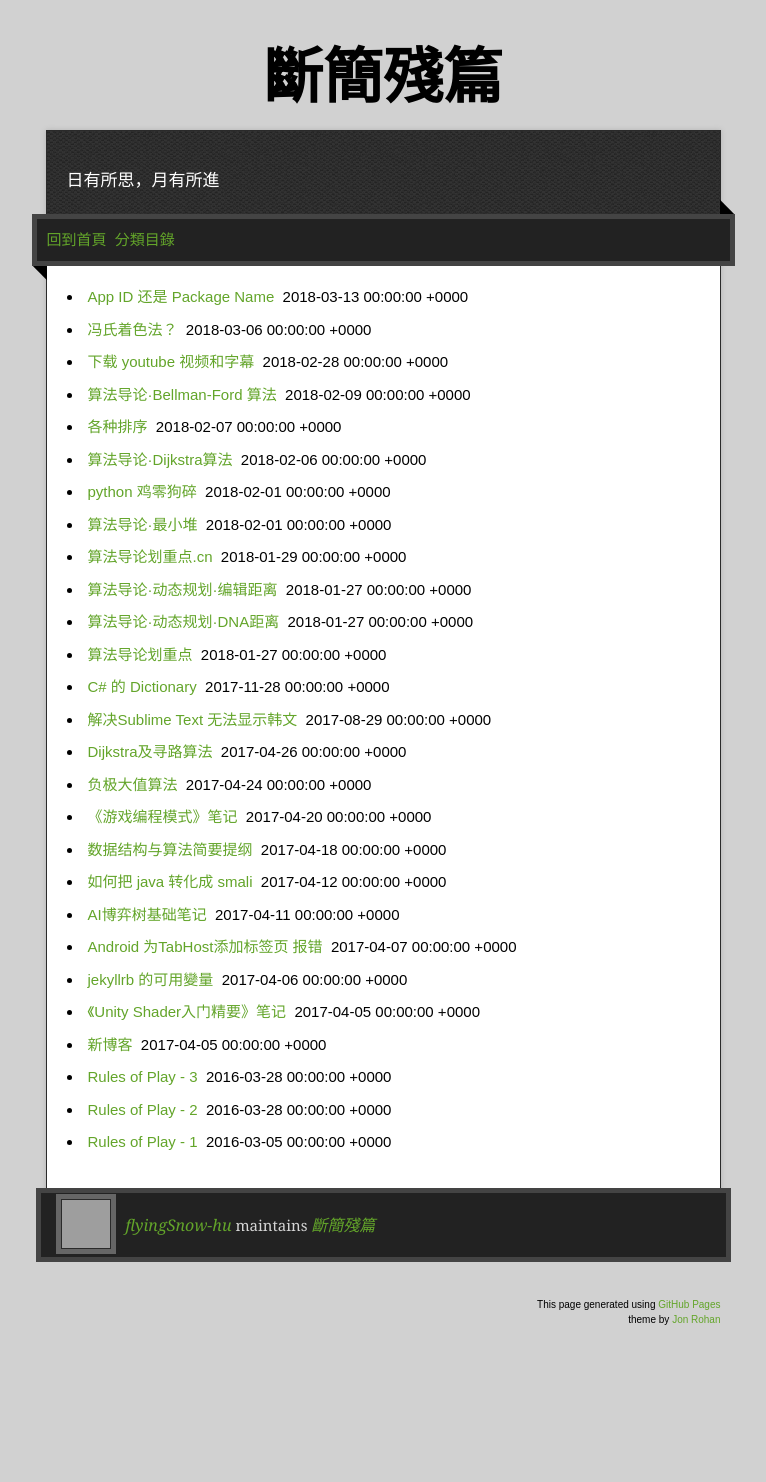
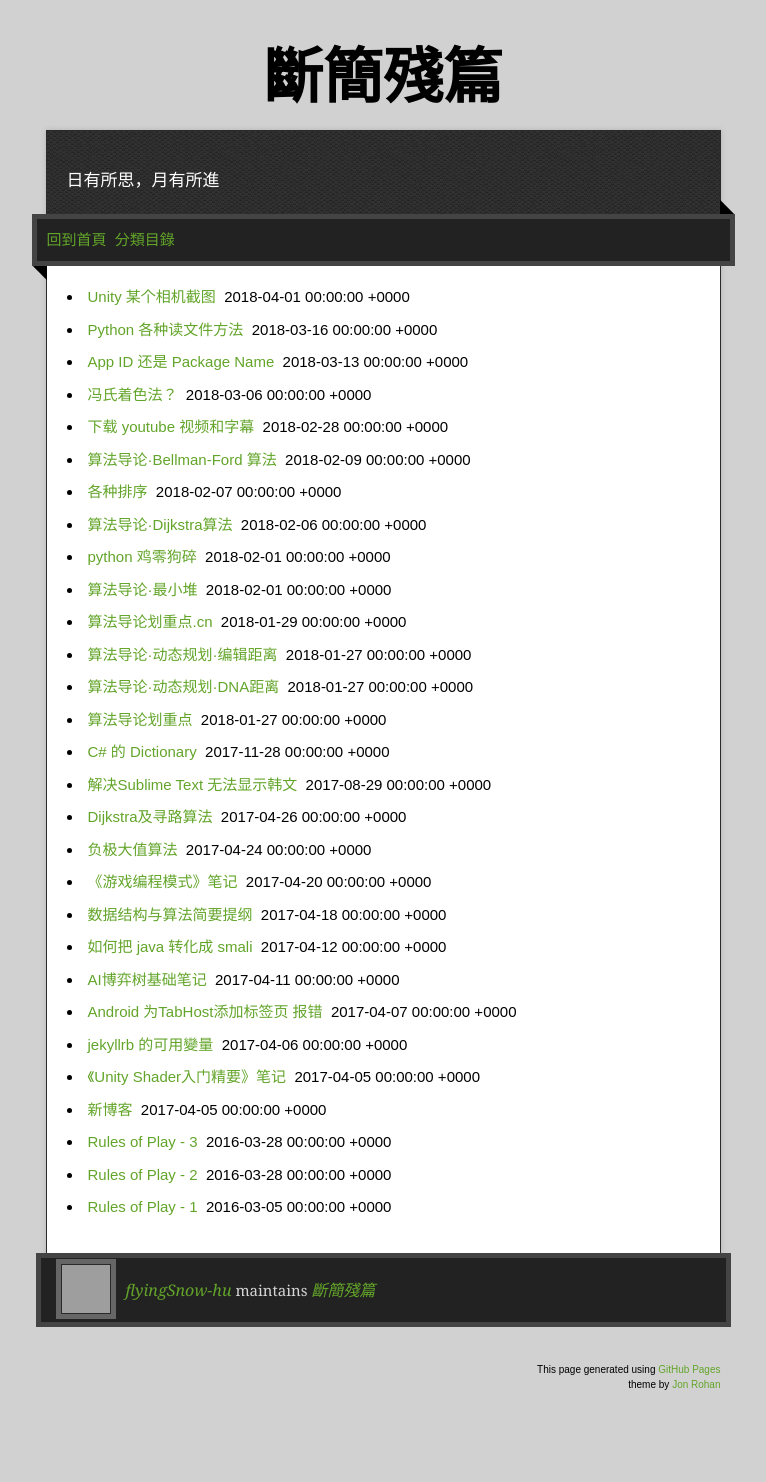
Before and after one commit to flyingSnow-hu/brokenslips, a Jekyll site: the page built from all_posts.html, in a window 1280 px wide. Shown: the whole page, without its empty margins (257-1023 px from the left). Built offline with Jekyll 4.4.1, drawn with Linux system fonts in a browser that asks for light colours; nearby versions of some CDN libraries; a file with an impossible date is left out; before the commit the page ends 1417 px from its top, so only the background shows below that; some of the changed lines change nothing that is shown; grey boxes are pictures that could not be loaded.

Commit message:
unity 截图

````diff
--- a/_posts/2018-03-16-read-lines.md
+++ b/_posts/2018-03-16-read-lines.md
@@ -2,7 +2,7 @@
 layout: timemachine
 title: Python 各种读文件方法
 tags: python readlines
-date: 2018-03-116
+date: 2018-03-16
 category: python
 ---
 # Python 各种读文件方法
--- /dev/null
+++ b/_posts/2018-04-01-unity-screenshot.md
@@ -0,0 +1,46 @@
+---
+layout: timemachine
+title: Unity 某个相机截图
+tags: unity
+date: 2018-04-01
+category: unity
+---
+# Unity 某个相机截图
+
+```C#
+using System.Collections;
+using System.Collections.Generic;
+using System.IO;
+using UnityEngine;
+
+[RequireComponent(typeof(Camera))]
+public class ScreenShot : MonoBehaviour {
+
+	void OnGUI () {
+        if (GUILayout.Button("截图")) {
+            var camera = GetComponent<Camera>();
+            RenderTexture rt = new RenderTexture(Screen.width, Screen.height, 16);
+            camera.targetTexture = rt;
+            RenderTexture.active = rt;
+            camera.Render();//必须在这里强制渲染一下，否则不会有图像
+
+
+            Texture2D t = new Texture2D(Screen.width, Screen.height);
+            t.ReadPixels(new Rect(0, 0, Screen.width, Screen.height), 0, 0);
+            t.Apply();
+
+
+            var bytes = ImageConversion.EncodeToPNG(t);
+            var file = File.Open(Application.dataPath + "/robot.png", FileMode.Create);
+            var binary = new BinaryWriter(file);
+            binary.Write(bytes);
+            file.Close();
+
+            camera.targetTexture = null;
+            RenderTexture.active = null;
+            Destroy(rt);
+        }
+	}
+}
+
+```
````
